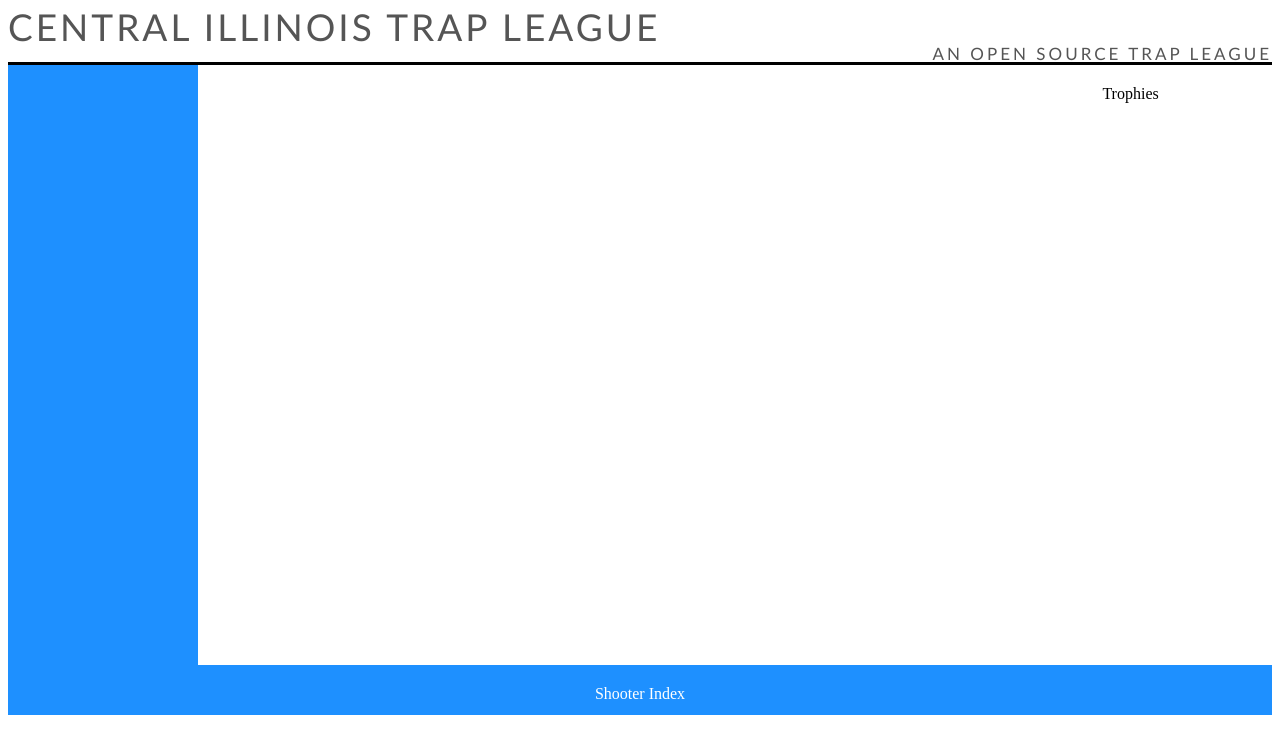
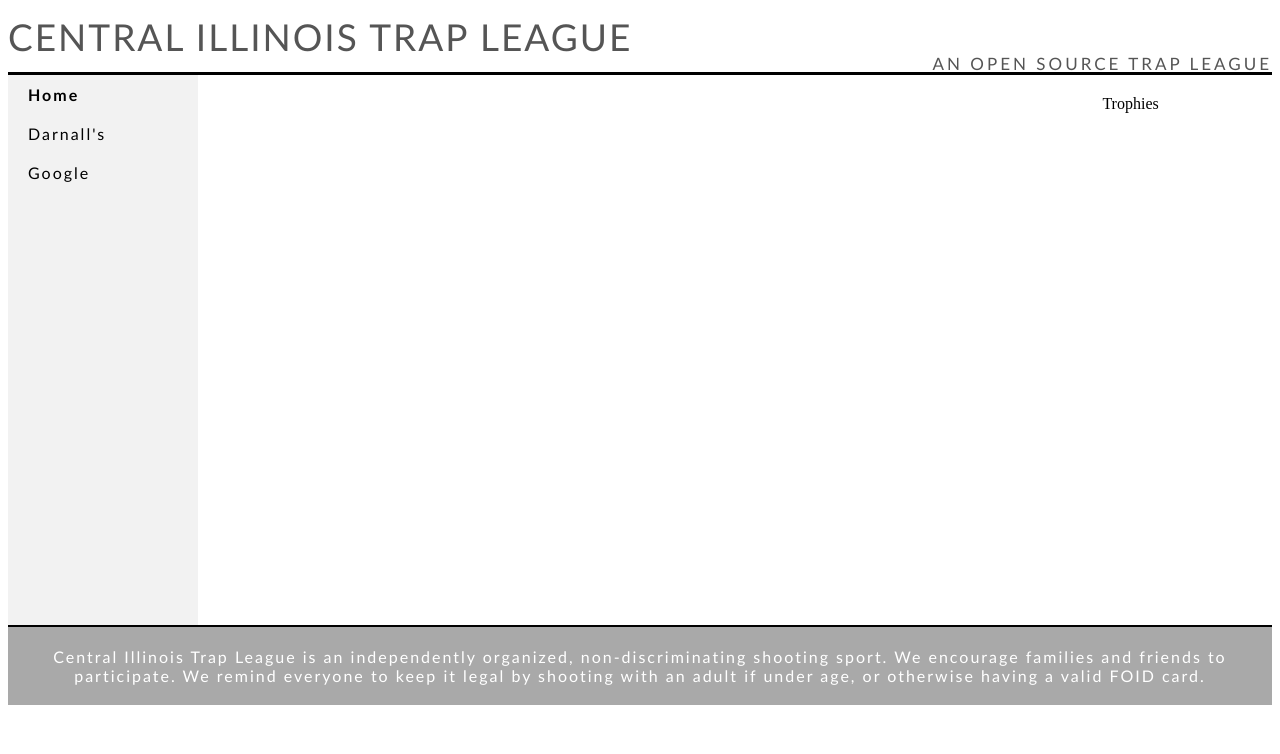
Before and after one commit to tdeknecht/citl-django, a Django app: page /shooter/ in a window 1280 px wide. Shown: the top 754 px of the page. Run offline with Django 3.2, Linux system fonts and the light colour scheme; data that the repository does not hold is empty.

Commit message:
Updates to index look and feel

```diff
--- a/citl/shooter/static/shooter/style.css
+++ b/citl/shooter/static/shooter/style.css
@@ -3,7 +3,7 @@
 	text-decoration: none;
 	line-height: 1;
 	font-size: 37px;
-	letter-spacing: 3px;
+	letter-spacing: 2px;
 	color: #555555;
 	display: block;
 	top: 17px;
@@ -29,6 +29,8 @@
 	text-transform: uppercase;
 }
 
+/* Global CSS */
+
 a:link, a:visited {
 	text-decoration: none;
 	color: inherit;
@@ -48,15 +50,37 @@ a:hover, a:active {
 	text-transform: uppercase;
 	color: black;
 	border-bottom: solid;
+	padding-top: 10px;
+	box-sizing: border-box;
 }
 
 #sidebar-left{
 	float:left;
 	width:15%;
-	background-color: dodgerblue;
-	padding: 20px;
+	background-color: #f2f2f2;
+	padding: 0px;
 	box-sizing: border-box;
 }
+
+#sidebar-left a:link, #sidebar-left a:visited {
+    background-color: #f2f2f2;
+    color: black;
+    border: 0px solid black;
+    padding: 10px 20px;
+    text-align: left;
+    text-decoration: none;
+    display: inline-block;
+	width: 100%;
+    box-sizing: border-box;
+	font-family: "Trebuchet MS", Arial, Helvetica, sans-serif;
+	letter-spacing: 2px;
+}
+
+#sidebar-left a:hover, #sidebar-left a:active {
+    background-color: #4CAF50;
+    color: white;
+}
+
 #main{
 	float:left;
 	width:70%;
@@ -72,17 +96,20 @@ a:hover, a:active {
 	box-sizing: border-box;
 }
 #footer{
+	font-family: "Trebuchet MS", Arial, Helvetica, sans-serif;
+	letter-spacing: 2px;
 	clear:both;
-	height: 50px;
+	height: auto;
 	width: 100%;
 	text-align: center;
-	background-color: dodgerblue;
+	background-color: darkgray;
 	color: white;
+	border-top: 2px solid black;
 	padding: 20px;
 	box-sizing: border-box;
 }
 #sidebar-left, #main, #sidebar-right{
-	min-height: 600px
+	min-height: 550px
 }
 
 
--- a/citl/shooter/templates/shooter/index.html
+++ b/citl/shooter/templates/shooter/index.html
@@ -16,7 +16,9 @@
 	</div>
 
 	<div id="sidebar-left">
-
+		<a style="font-weight:bold;" href="{% url 'shooter:index' %}">Home</a>
+		<a href="http://www.darnalls.com/">Darnall's</a>
+		<a href="http://www.google.com">Google</a>
 	</div>
 
 	<div id="main" class="general-text">
@@ -42,7 +44,8 @@
 	</div>
 
 	<div id="footer">
-		<a href="{% url 'shooter:index' %}">Shooter Index</a>
+		Central Illinois Trap League is an independently organized, non-discriminating shooting sport. We encourage families and friends to participate.
+		We remind everyone to keep it legal by shooting with an adult if under age, or otherwise having a valid FOID card.
 	</div>
 
 </body>
```
